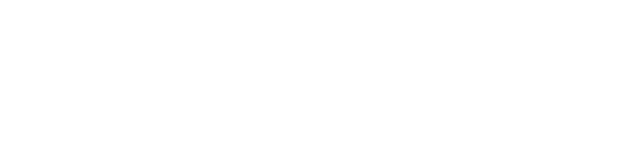
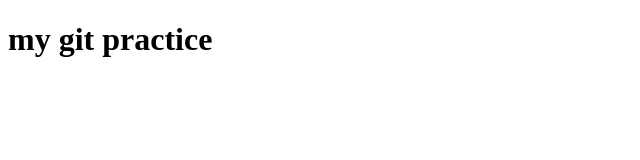
Before and after one commit to Abukist48/test, a plain HTML site: page index.html in a window 1280 px wide. Shown: the whole page, without its empty margins (0-640 px from the left). Drawn offline with Linux system fonts and the light colour scheme.

Commit message:
second commit

```diff
--- a/index.html
+++ b/index.html
@@ -8,6 +8,8 @@
     <title>my first github practice</title>
 </head>
 
-<body></body>
+<body>
+    <h1>my git practice </h1>
+</body>
 
 </html>
```
